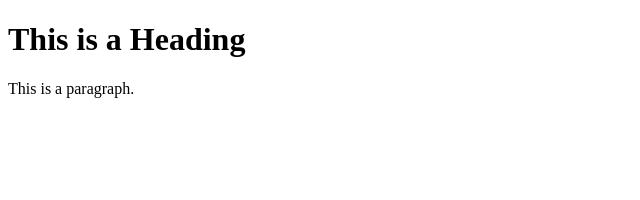
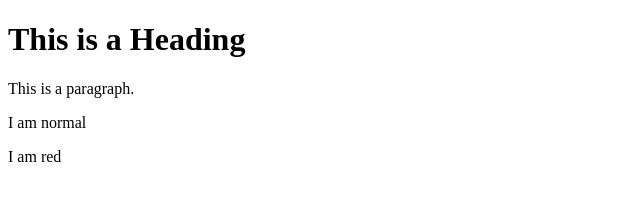
Before and after one commit to mvedwards/mvedwards.github.io, a plain HTML site: page index.html in a window 1280 px wide. Shown: the whole page, without its empty margins (0-640 px from the left). Drawn offline with Linux system fonts and the light colour scheme.

Commit message:
Update index.html

```diff
--- a/index.html
+++ b/index.html
@@ -7,6 +7,10 @@
 
 <h1>This is a Heading</h1>
 <p>This is a paragraph.</p>
+<p> I am normal </p>
+  <p style = "color:read;"> I am red </p>
+
+
 
 </body>
 </html>
```
